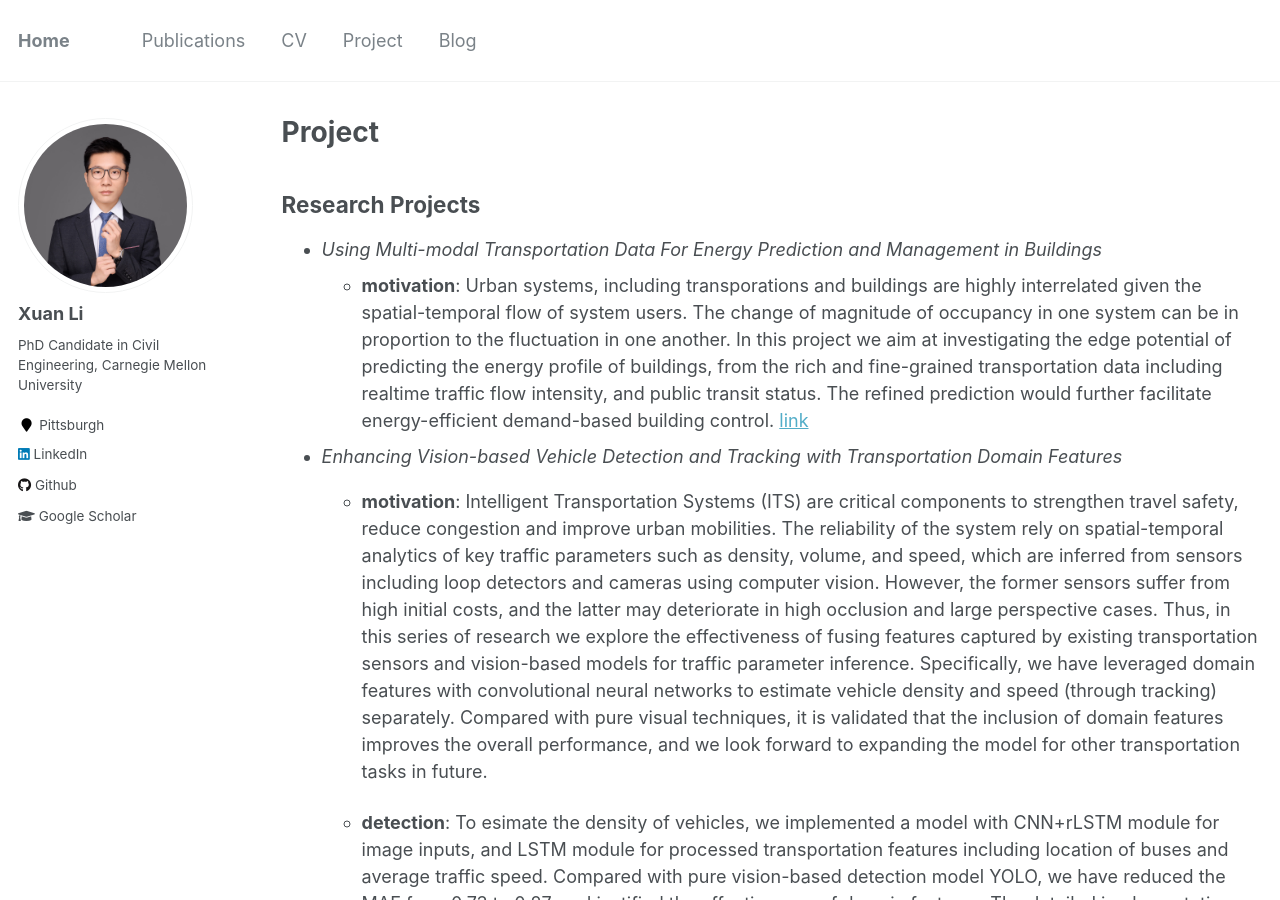
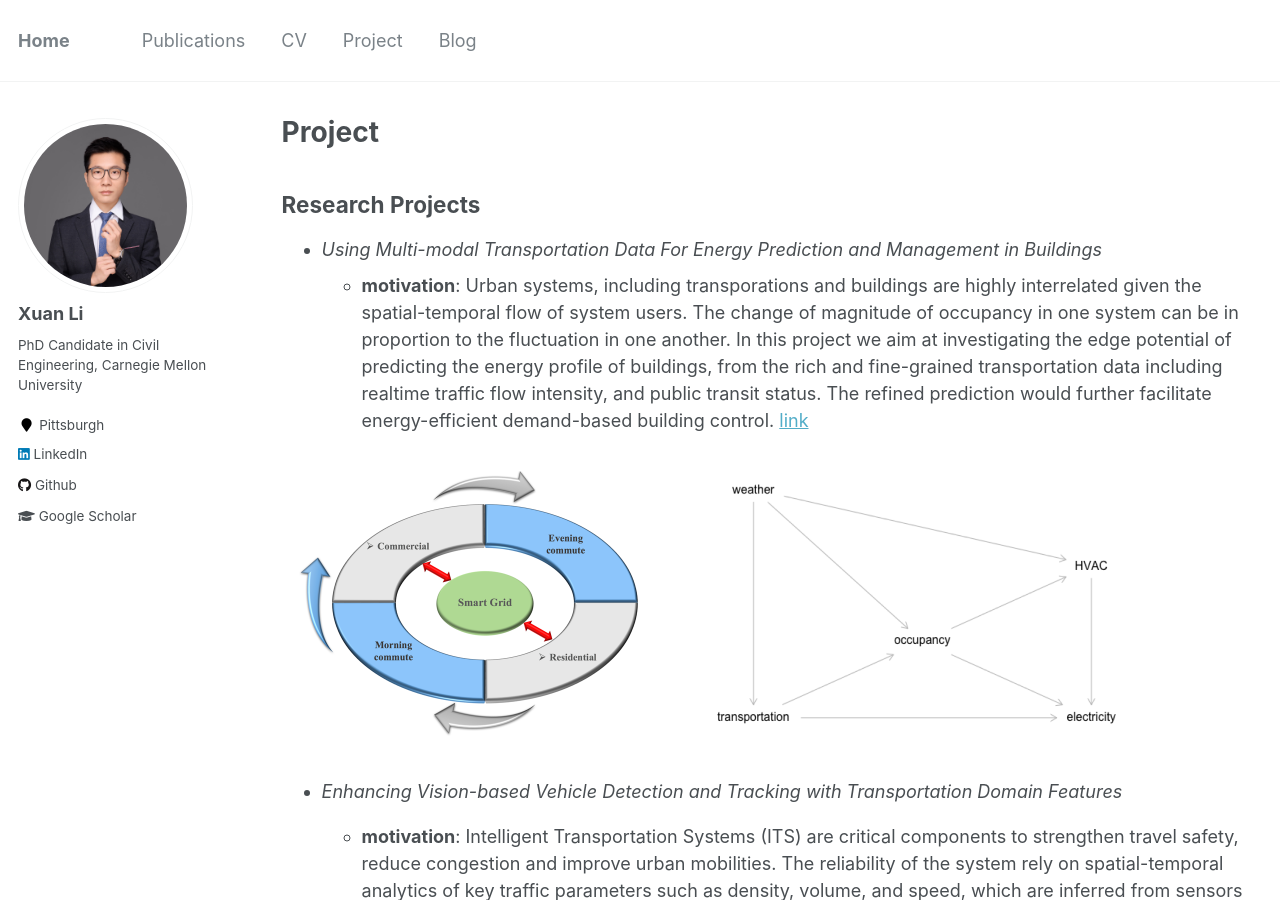
Before and after one commit to milanlx/milanlx.github.io, a Jekyll site: the page built from _pages/project.md, in a window 1280 px wide and 900 px high. Built offline with Jekyll 4.4.1, drawn with Linux system fonts in a browser that asks for light colours.

Commit message:
Update project.md

```diff
--- a/_pages/project.md
+++ b/_pages/project.md
@@ -13,6 +13,8 @@ Research Projects
 --------------
 * *Using Multi-modal Transportation Data For Energy Prediction and Management in Buildings*
   * **motivation**: Urban systems, including transporations and buildings are highly interrelated given the spatial-temporal flow of system users. The change of magnitude of occupancy in one system can be in proportion to the fluctuation in one another. In this project we aim at investigating the edge potential of predicting the energy profile of buildings, from the rich and fine-grained transportation data including realtime traffic flow intensity, and public transit status. The refined prediction would further facilitate energy-efficient demand-based building control. [link](https://www.nsf.gov/awardsearch/showAward?AWD_ID=1637222)
+
+<img align="center" width="870" height="300" src='/images/transResearch/motivation.png'>
 
 
 * *Enhancing Vision-based Vehicle Detection and Tracking with Transportation Domain Features*
```
